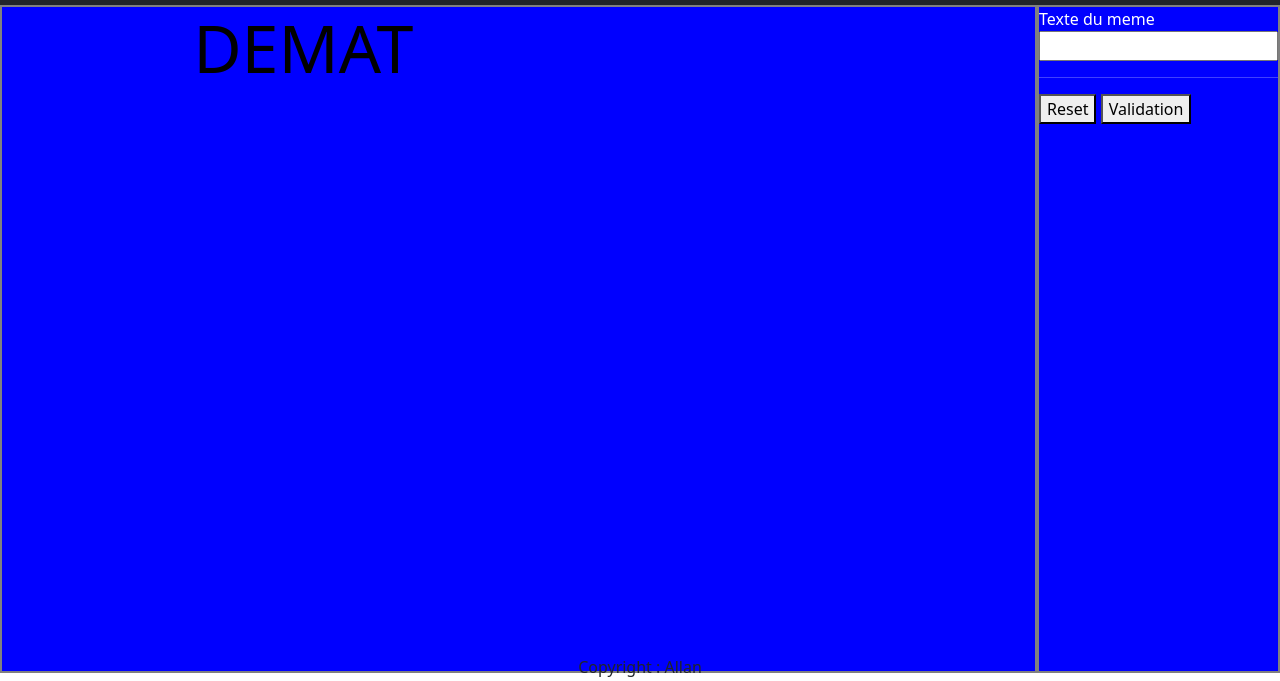
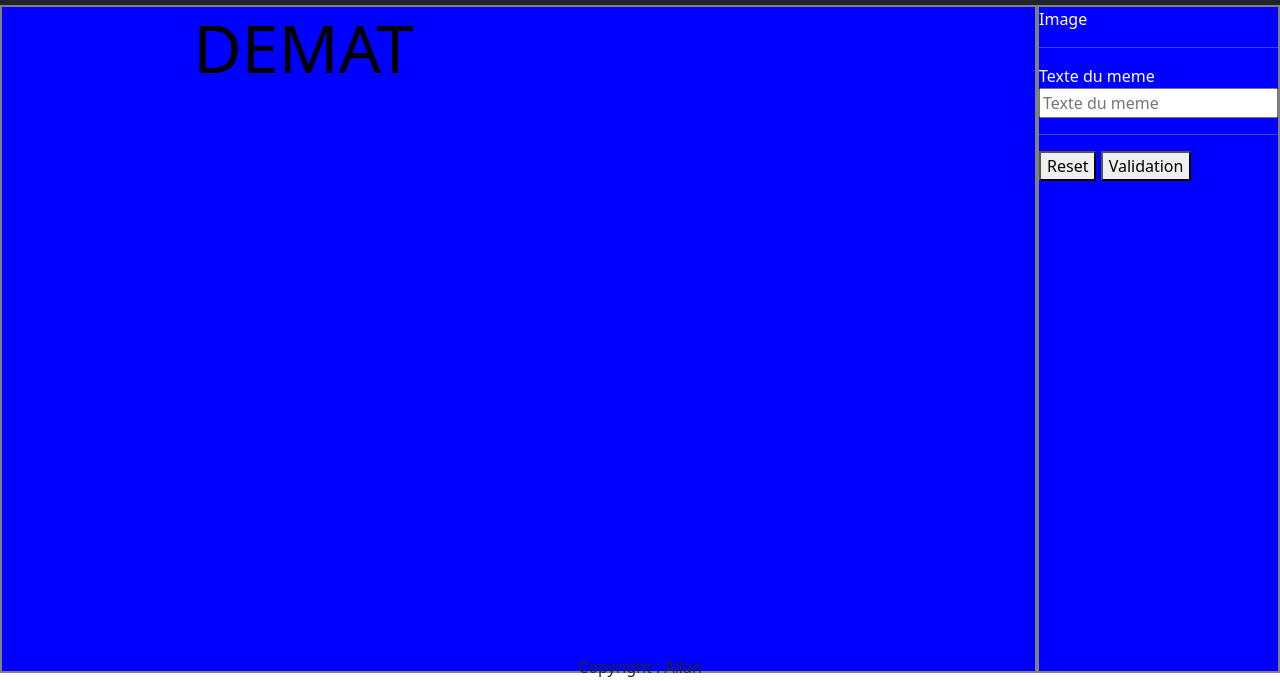
Before and after one commit to Wargrimm/2024-12-03_v2, a website: page index.html in a window 1280 px wide. Shown: the part 119-800 px from the top of the page. Drawn offline with nearby package versions, Linux system fonts and the light colour scheme.

Commit message:
Avant correction

```diff
--- a/index.html
+++ b/index.html
@@ -63,9 +63,11 @@
         </div>
         <div id="editor-right">
           <form>
+            <label for="editor_image">Image</label>
+            <hr/>
             <label for="editor_text">Texte du meme</label>
             <br/>
-            <input type="text" name="text" id="editor_text" />
+            <input type="text" name="text" id="editor_text" placeholder="Texte du meme"/>
             <hr/>
             <button type="reset">Reset</button>
             <button type="submit">Validation</button>
```
